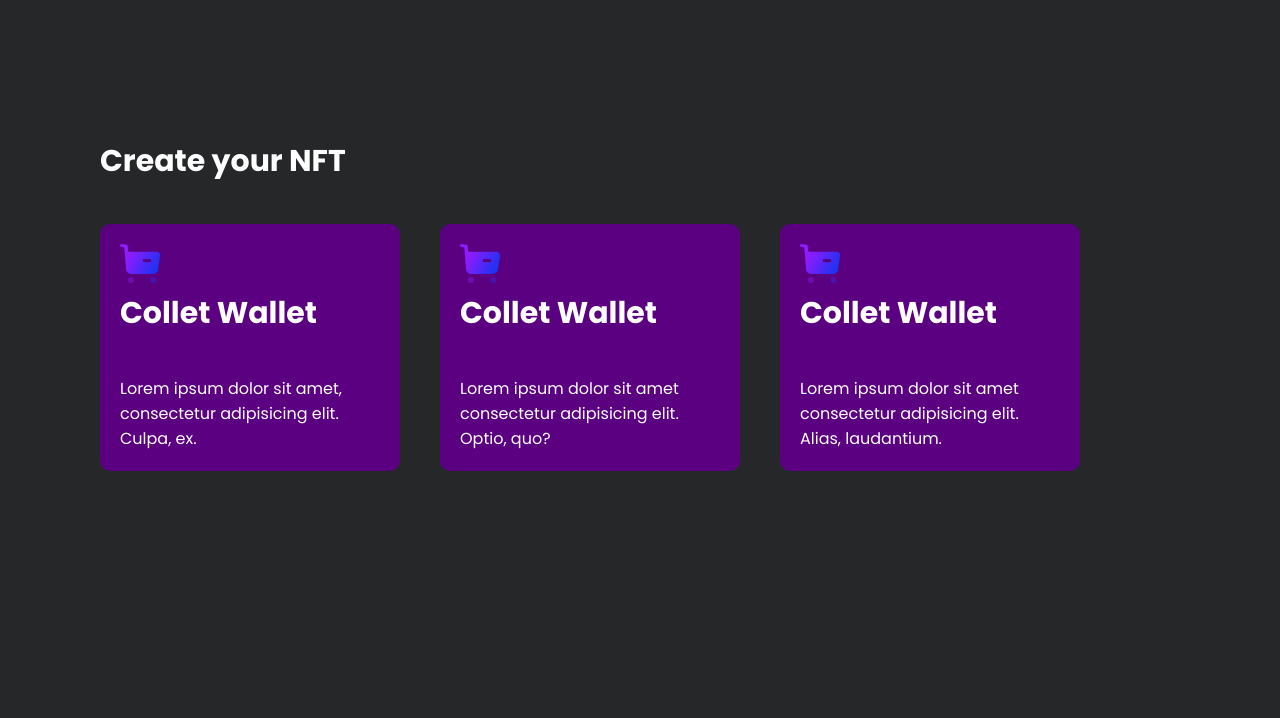
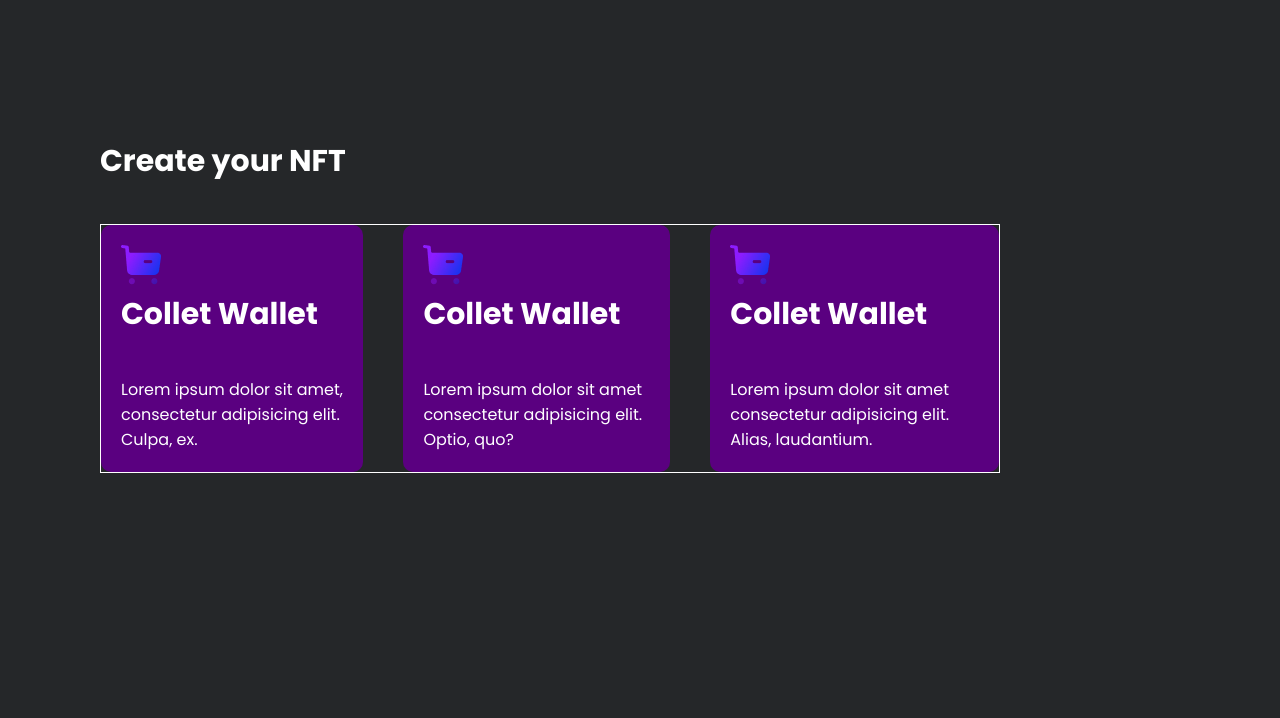
Before and after one commit to Hassanabay/DreamNFT, a plain HTML site: page index.html in a window 1280 px wide. Shown: the part 3100-3818 px from the top of the page. Drawn offline with Linux system fonts and the light colour scheme.

```diff
--- a/style.css
+++ b/style.css
@@ -216,7 +216,7 @@ margin-top: 20px;
 }
 .info1{
     margin-top: 300px;
-    min-width: 600px;
+    width: 100%;
     min-height: 600px;
 
 
@@ -226,11 +226,11 @@ margin-top: 20px;
     display: flex;
     justify-content: space-between;
     gap: 40px;
+    border: 1px solid white;
+    width: 100%;
 }
 .info3{
-    max-width: 500px;
-    min-width: 300px;
-    min-height: 200px;
+    max-width: 100%;
     background-color: rgb(90, 0, 128);
     border-radius: 10px;
     padding: 20px;
```
Also changed, not shown: 2 other files.
